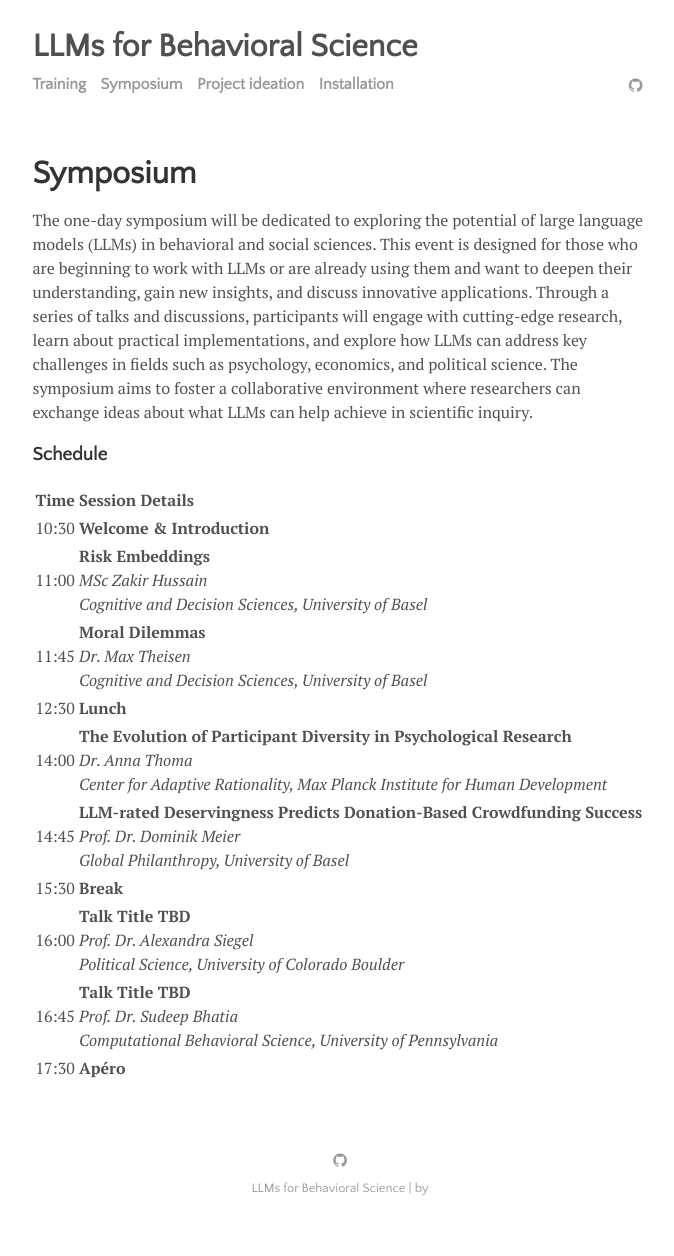
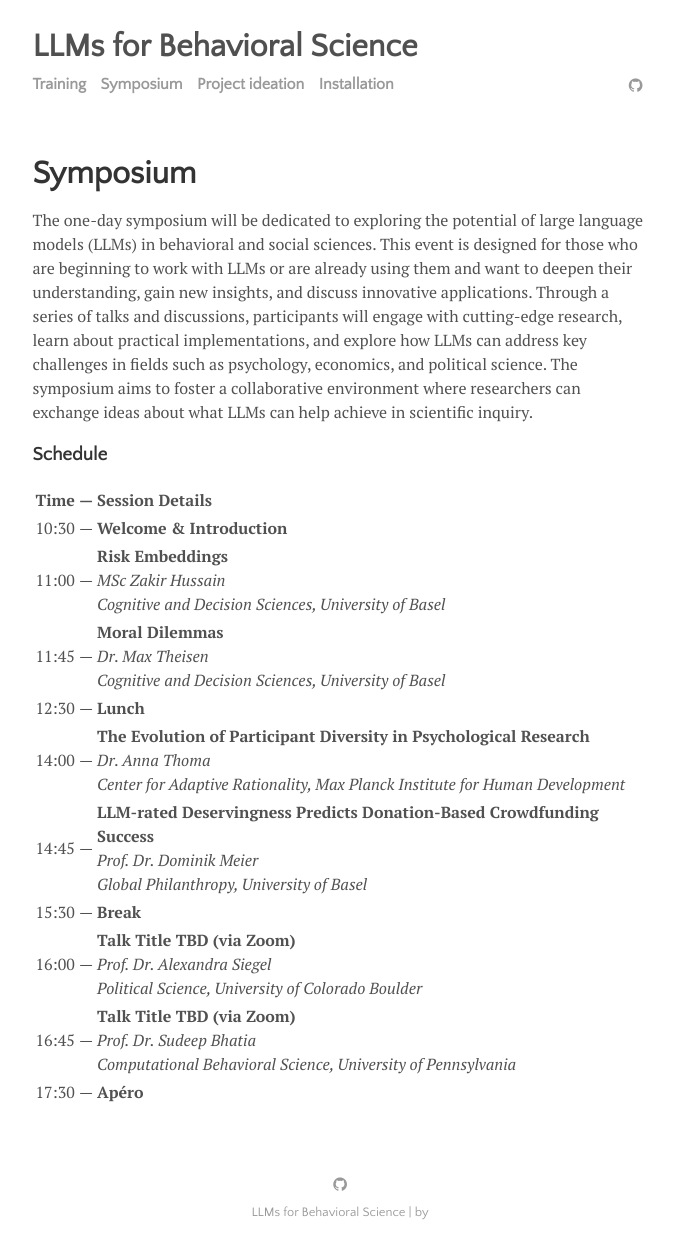
Before and after one commit to cdsbasel/LLM4BeSci_2025Unibas, a Jekyll site: the page built from menu/symposium.md, in a window 1280 px wide. Shown: the whole page, without its empty margins (300-974 px from the left). Built offline with Jekyll 4.4.1, drawn with Linux system fonts in a browser that asks for light colours; before the commit the page ends 1232 px from its top, so only the background shows below that.

Commit message:
Update symposium.md

```diff
--- a/menu/symposium.md
+++ b/menu/symposium.md
@@ -8,15 +8,15 @@ The one-day symposium will be dedicated to exploring the potential of large lang
 
 ### Schedule
 
-| Time                  | Session Details                                       |
-|-----------------------|------------------------------------------------------|
-| 10:30 | **Welcome & Introduction**                            |
-| 11:00 | **Risk Embeddings**                                    <br> *MSc Zakir Hussain*  <br> *Cognitive and Decision Sciences, University of Basel* |
-| 11:45 | **Moral Dilemmas**                                     <br> *Dr. Max Theisen*  <br> *Cognitive and Decision Sciences, University of Basel* |
-| 12:30 | **Lunch**                                              |
-| 14:00 | **The Evolution of Participant Diversity in Psychological Research**  <br> *Dr. Anna Thoma*  <br> *Center for Adaptive Rationality, Max Planck Institute for Human Development* |
-| 14:45 | **LLM-rated Deservingness Predicts Donation-Based Crowdfunding Success**  <br> *Prof. Dr. Dominik Meier*  <br> *Global Philanthropy, University of Basel* |
-| 15:30 | **Break**                                              |
-| 16:00 | **Talk Title TBD**                                     <br> *Prof. Dr. Alexandra Siegel*  <br> *Political Science, University of Colorado Boulder* |
-| 16:45 | **Talk Title TBD**                                     <br> *Prof. Dr. Sudeep Bhatia*  <br> *Computational Behavioral Science, University of Pennsylvania* |
-| 17:30 | **Apéro**                                              |
+| Time |---| Session Details                                       |
+|------|---|------------------------------------------------------|
+| 10:30 |---| **Welcome & Introduction**                            |
+| 11:00 |---| **Risk Embeddings**                                    <br> *MSc Zakir Hussain*  <br> *Cognitive and Decision Sciences, University of Basel* |
+| 11:45 |---| **Moral Dilemmas**                                     <br> *Dr. Max Theisen*  <br> *Cognitive and Decision Sciences, University of Basel* |
+| 12:30 |---| **Lunch**                                              |
+| 14:00 |---| **The Evolution of Participant Diversity in Psychological Research**  <br> *Dr. Anna Thoma*  <br> *Center for Adaptive Rationality, Max Planck Institute for Human Development* |
+| 14:45 |---| **LLM-rated Deservingness Predicts Donation-Based Crowdfunding Success**  <br> *Prof. Dr. Dominik Meier*  <br> *Global Philanthropy, University of Basel* |
+| 15:30 |---| **Break**                                              |
+| 16:00 |---| **Talk Title TBD (via Zoom)**                                     <br> *Prof. Dr. Alexandra Siegel*  <br> *Political Science, University of Colorado Boulder* |
+| 16:45 |---| **Talk Title TBD (via Zoom)**                                     <br> *Prof. Dr. Sudeep Bhatia*  <br> *Computational Behavioral Science, University of Pennsylvania* |
+| 17:30 |---| **Apéro**                                              |
```
